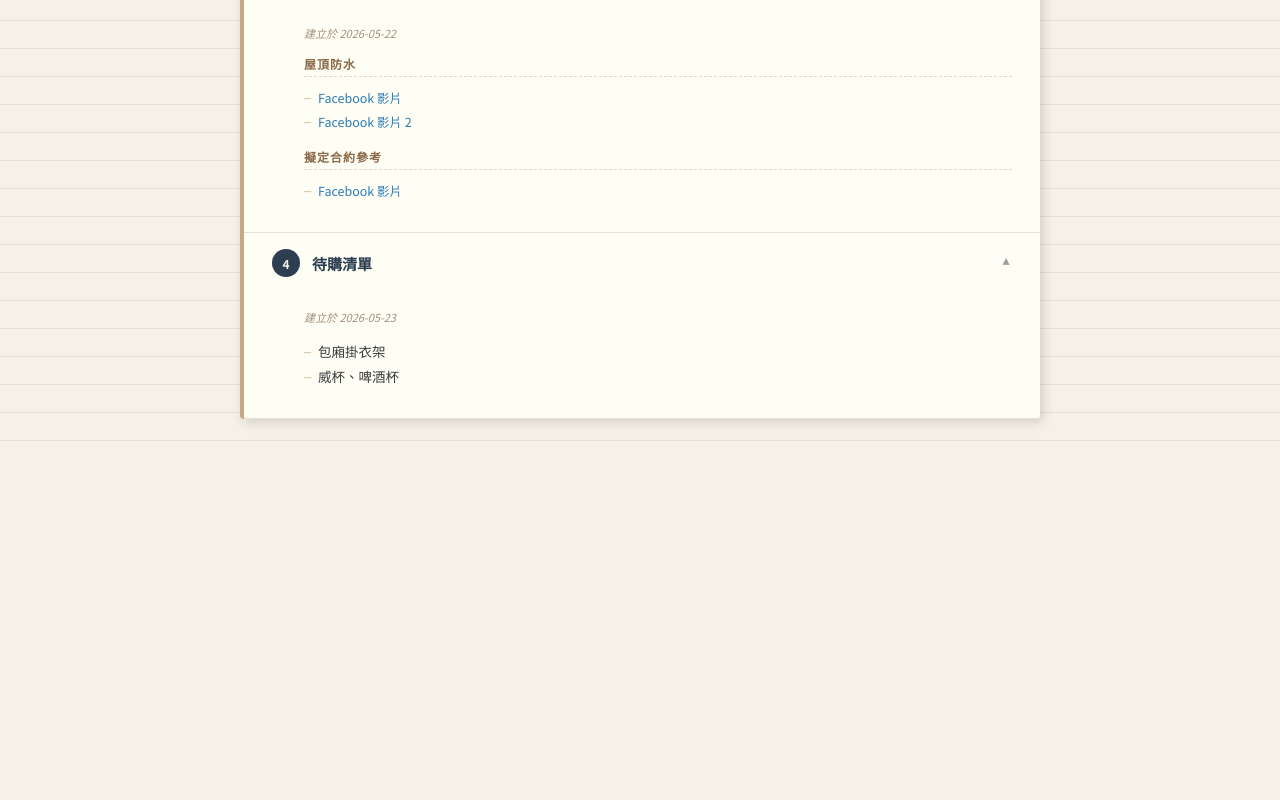
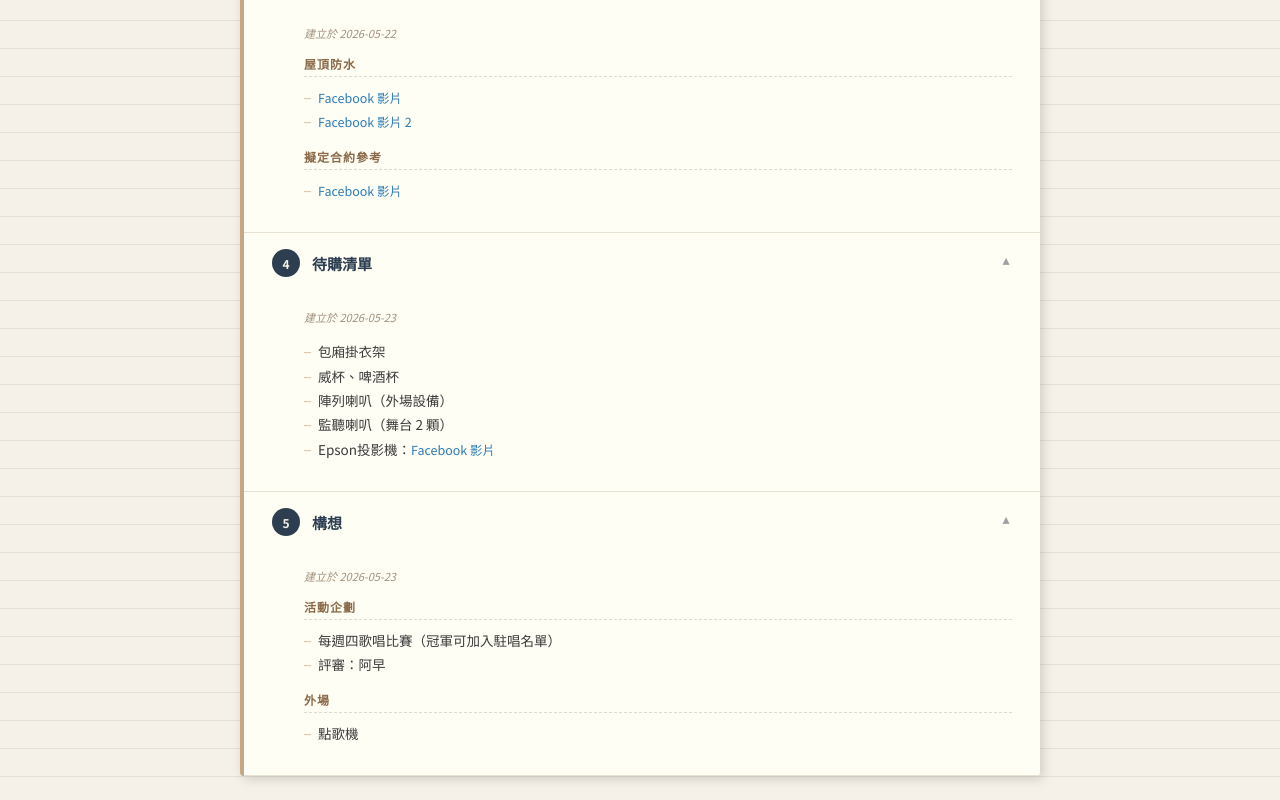
Before and after one commit to wytu4000/maizui-notebook, a plain HTML site: page index.html in a window 1280 px wide. Shown: the part 959-1759 px from the top of the page. Before the commit the page ends 1402 px from the top, so only its background shows below. Drawn offline with Linux system fonts and the light colour scheme.

Commit message:
更新備忘錄

```diff
--- a/index.html
+++ b/index.html
@@ -156,6 +156,32 @@
       <ul class="entry-items">
         <li>包廂掛衣架</li>
         <li>威杯、啤酒杯</li>
+        <li>陣列喇叭（外場設備）</li>
+        <li>監聽喇叭（舞台 2 顆）</li>
+        <li>Epson投影機：<a href="https://www.facebook.com/share/v/17nTP1Abmi/?mibextid=wwXIfr" target="_blank">Facebook 影片</a></li>
+      </ul>
+    </div>
+  </div>
+
+  <!-- #5 構想 -->
+  <div class="project open" id="proj5">
+    <div class="project-header" onclick="toggle('proj5')">
+      <div class="project-num">5</div>
+      <div class="project-title">構想</div>
+      <span class="project-toggle">▼</span>
+    </div>
+    <div class="project-body">
+      <div class="date-tag">建立於 2026-05-23</div>
+
+      <div class="section-title">活動企劃</div>
+      <ul class="entry-items">
+        <li>每週四歌唱比賽（冠軍可加入駐唱名單）</li>
+        <li>評審：阿早</li>
+      </ul>
+
+      <div class="section-title">外場</div>
+      <ul class="entry-items">
+        <li>點歌機</li>
       </ul>
     </div>
   </div>
```
